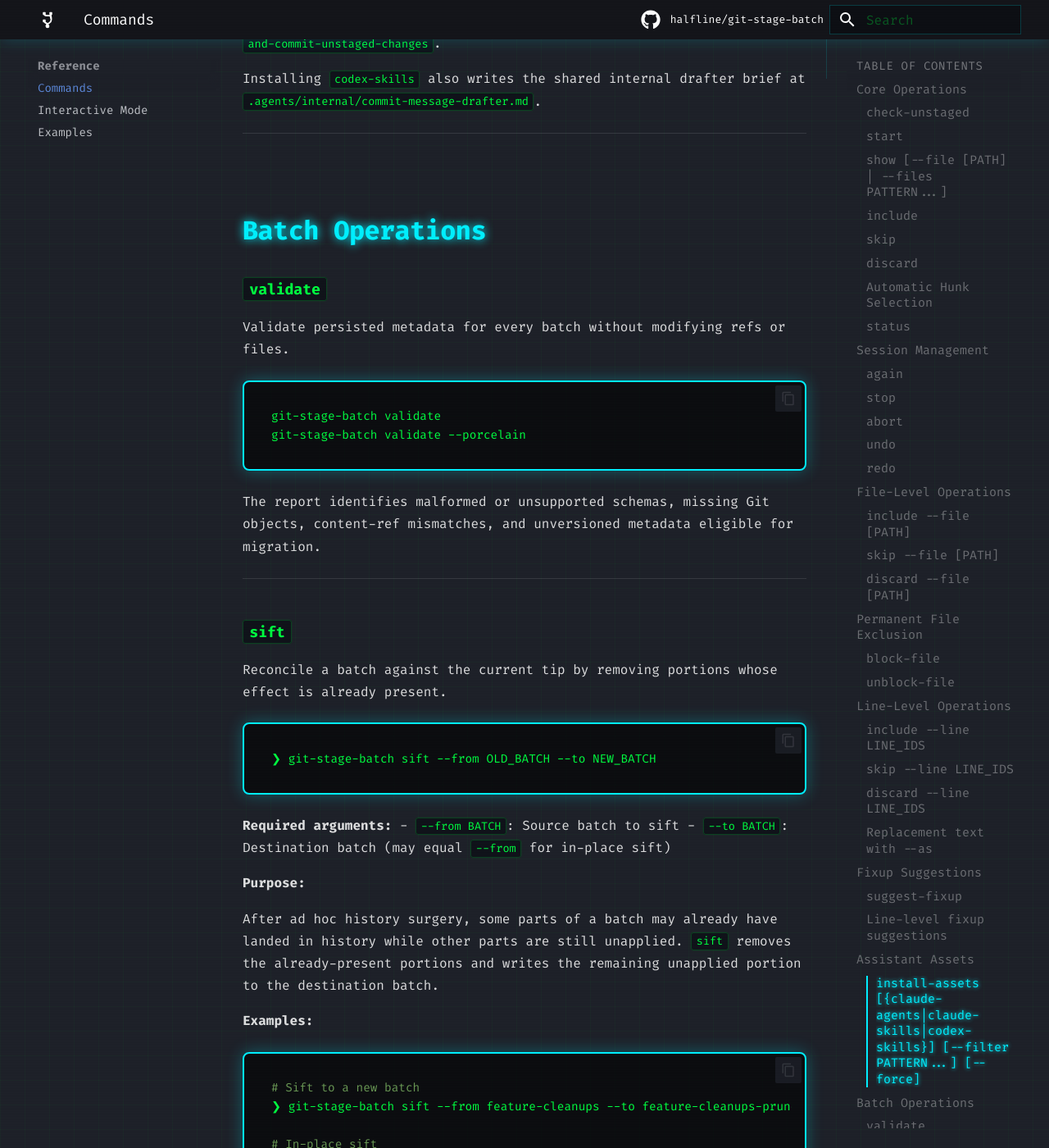
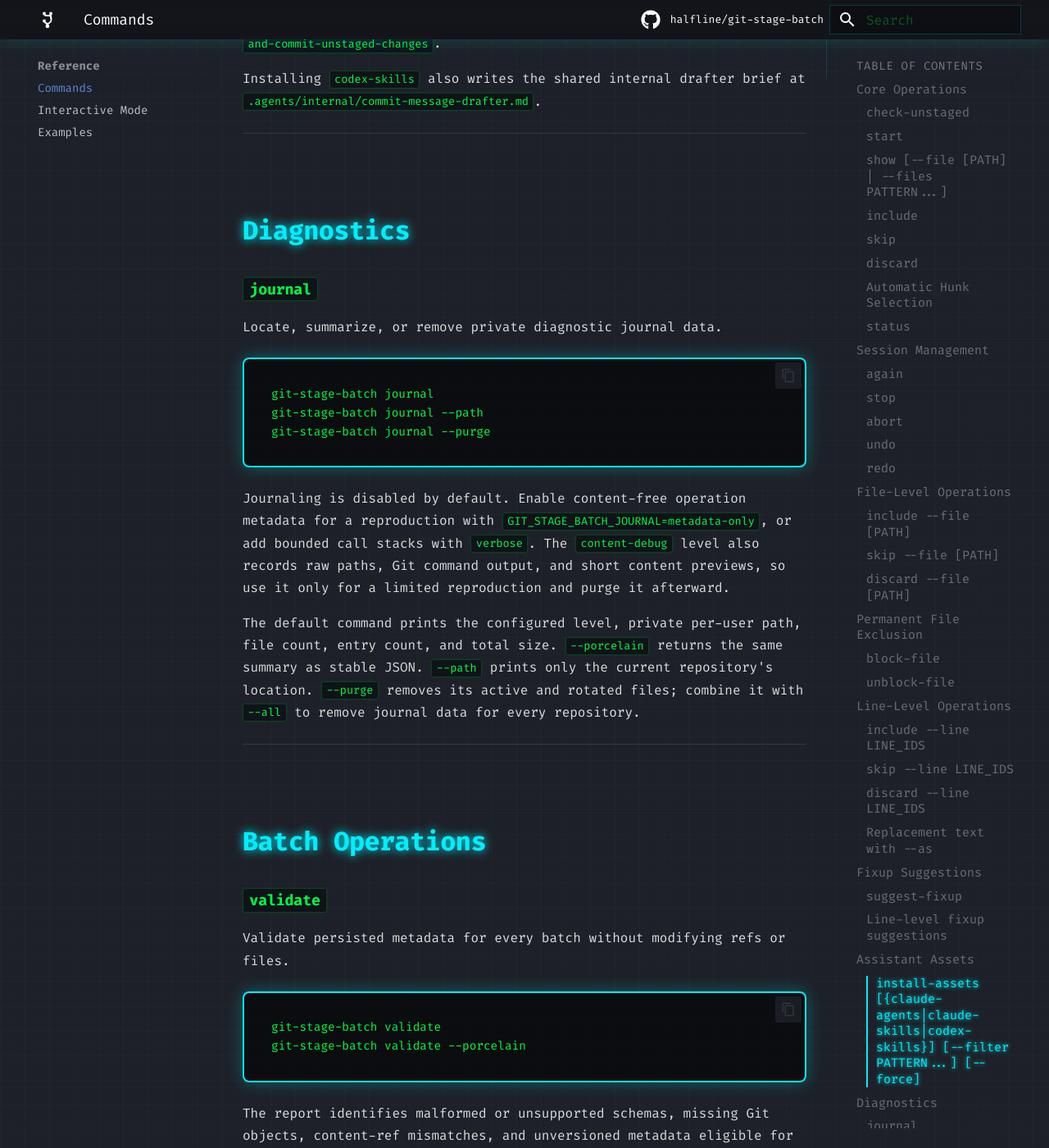
Before and after one commit to halfline/git-stage-batch, an MkDocs documentation site: the page built from docs/commands.md, in a window 1280 px wide and 1400 px high, scrolled down 24730 px. Shown: the whole window at 82% size. Built offline with MkDocs 1.6.1 and Material for MkDocs 9.7.7, drawn with Linux system fonts in a browser that asks for light colours; comment, search, counter and statistics services are not loaded.

Commit message:
docs: Document journal management
The storage guide now explains the privacy and lifecycle rules for
diagnostic journals.

The command guide does not show how users enable capture for a reproduction
or inspect and purge the resulting files.

This commit completes the user workflow by documenting capture levels,
summary and path output, porcelain use, repository scope, and purge
examples.

The series now provides low-overhead private diagnostics, bounded
retention, user management, discoverable reference material, packaging, and
validation.

````diff
--- a/docs/commands.md
+++ b/docs/commands.md
@@ -878,6 +878,32 @@ Installing `codex-skills` also writes the shared internal drafter brief at
 
 ---
 
+## Diagnostics
+
+### `journal`
+
+Locate, summarize, or remove private diagnostic journal data.
+
+```bash
+git-stage-batch journal
+git-stage-batch journal --path
+git-stage-batch journal --purge
+```
+
+Journaling is disabled by default. Enable content-free operation metadata for
+a reproduction with `GIT_STAGE_BATCH_JOURNAL=metadata-only`, or add bounded
+call stacks with `verbose`. The `content-debug` level also records raw paths,
+Git command output, and short content previews, so use it only for a limited
+reproduction and purge it afterward.
+
+The default command prints the configured level, private per-user path, file
+count, entry count, and total size. `--porcelain` returns the same summary as
+stable JSON. `--path` prints only the current repository's location. `--purge`
+removes its active and rotated files; combine it with `--all` to remove journal
+data for every repository.
+
+---
+
 ## Batch Operations
 
 ### `validate`
````
